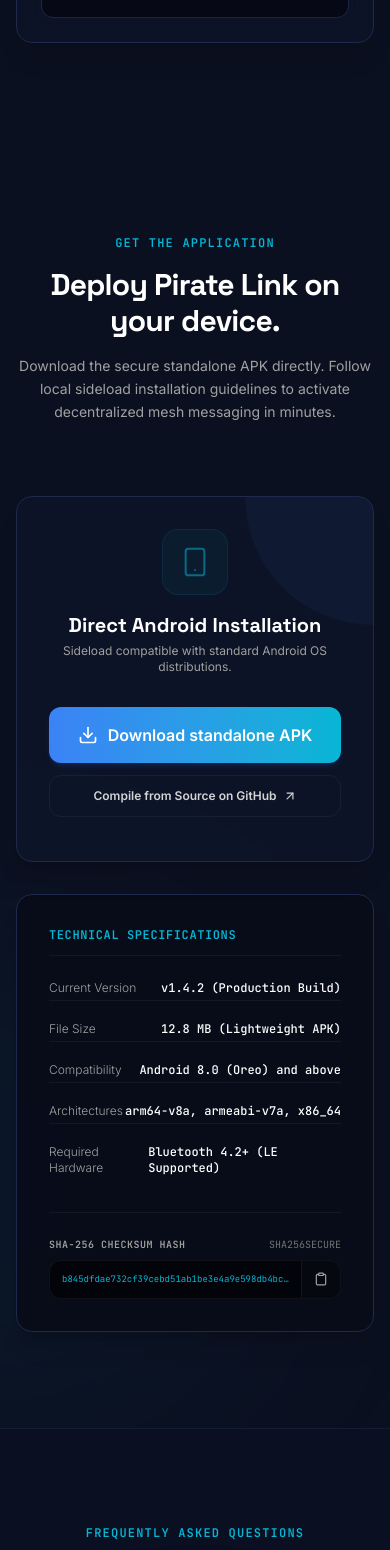
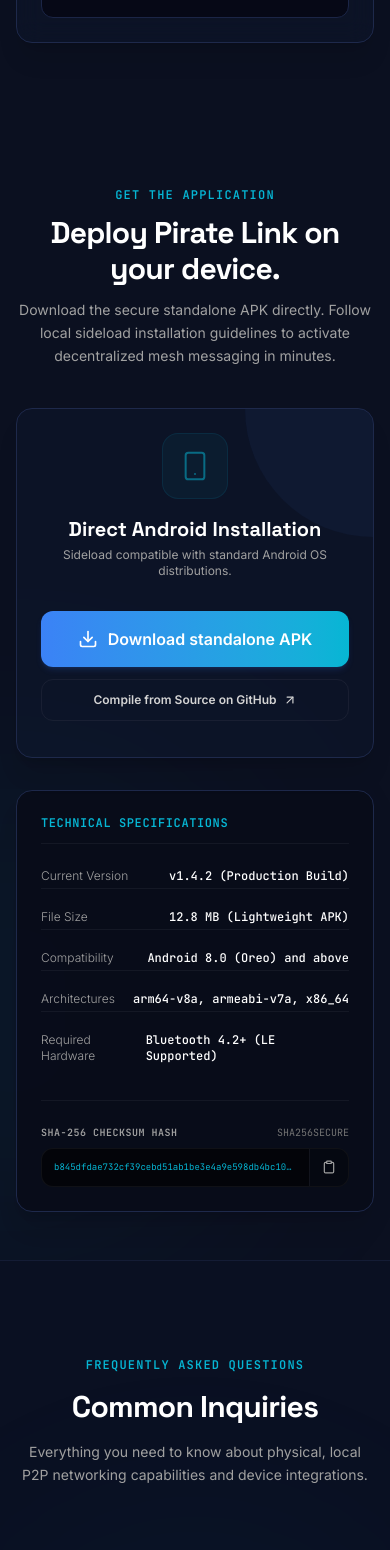
Before and after one commit to prajwalnmokashi03/piratelink, a React (Vite) app: page / in a window 390 px wide. Shown: the part 8920-10470 px from the top of the page. Built offline with nearby package versions, Linux system fonts and the light colour scheme.

Commit message:
Reduce vertical padding in download section for small screens

```diff
--- a/src/components/Download.tsx
+++ b/src/components/Download.tsx
@@ -20,14 +20,14 @@ export default function Downloads() {
   ];
 
   return (
-    <section id="download" className="py-24 relative overflow-hidden">
+    <section id="download" className="py-12 md:py-20 relative overflow-hidden">
       {/* Background soft glowing orb */}
       <div className="absolute bottom-0 right-1/3 w-[500px] h-[500px] bg-brand-cyan/5 rounded-full filter blur-[120px] pointer-events-none" />
 
       <div className="max-w-4xl mx-auto px-4 sm:px-6 lg:px-8 relative z-10">
 
         {/* Section Heading */}
-        <div className="text-center mb-16 space-y-4">
+        <div className="text-center mb-8 md:mb-12 space-y-3">
           <p className="text-xs font-semibold text-brand-cyan tracking-widest uppercase font-mono">
             Get the Application
           </p>
@@ -43,7 +43,7 @@ export default function Downloads() {
         <div className="grid grid-cols-1 md:grid-cols-12 gap-8 items-stretch pt-2">
 
           {/* Download APK Box */}
-          <div className="md:col-span-6 bg-brand-card/30 border border-brand-card-border p-8 rounded-2xl flex flex-col justify-between items-center text-center relative overflow-hidden shadow-xl hover:border-brand-blue/20 transition duration-300">
+          <div className="md:col-span-6 bg-brand-card/30 border border-brand-card-border p-6 md:p-8 rounded-2xl flex flex-col justify-between items-center text-center relative overflow-hidden shadow-xl hover:border-brand-blue/20 transition duration-300">
 
             {/* Ambient visual overlay decoration */}
             <div className="absolute top-0 right-0 w-32 h-32 bg-brand-blue/5 rounded-bl-full pointer-events-none" />
@@ -83,7 +83,7 @@ export default function Downloads() {
           </div>
 
           {/* Technical release stats table columns */}
-          <div className="md:col-span-6 bg-[#090D1A]/95 p-8 rounded-2xl border border-brand-card-border flex flex-col justify-between shadow-xl">
+          <div className="md:col-span-6 bg-[#090D1A]/95 p-6 md:p-8 rounded-2xl border border-brand-card-border flex flex-col justify-between shadow-xl">
             <div className="space-y-5">
               <h3 className="text-xs font-mono font-bold uppercase text-brand-cyan tracking-wider pb-3 border-b border-white/5">
                 Technical Specifications
```
